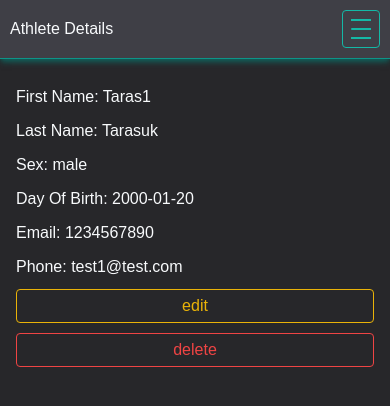
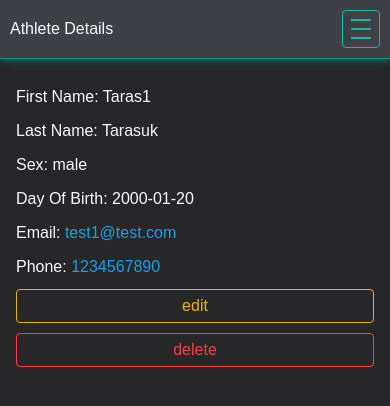
Before and after one commit to SportClubManager/front-vue, a Vue app: page /athletes/1 in a window 390 px wide. Shown: the top 406 px of the page. Built offline with nearby package versions, Linux system fonts and the light colour scheme; sample sign-in values are in the browser's storage.

Commit message:
clean code, implement deletion of athlete, implement interactive email and phone

```diff
--- a/src/components/PaginationComponent.vue
+++ b/src/components/PaginationComponent.vue
@@ -48,9 +48,6 @@ const props = defineProps({
 const emit = defineEmits(['pagechanged']);
 
 const startPage = computed(() => {
-    console.log('props.perPage', props.perPage);
-    console.log('props.totalPages', props.totalPages);
-    console.log('props.maxVisibleButtons', props.maxVisibleButtons);
     let sp = props.currentPage - Math.floor(props.perPage / 2);
 
     if (sp < 1) {
--- a/src/store/athletesStore.js
+++ b/src/store/athletesStore.js
@@ -11,16 +11,20 @@ export const useAthletesStore = defineStore('athleteStore', {
                 return state.athletes.slice(from, to);
             };
         },
-        findById: (state) => {
-            return (id) => {
-                return state.athletes.find(athlete => athlete.id == id);
-            };
-        },
+        findById: state => id => state.athletes.find(athlete => athlete.id === Number(id)),
     },
     actions: {
         add: (athlete) => {
             athlete.id = athletes.slice(-1) + 1;
             athletes.push(athlete);
         },
+
+        delete: (id) => {
+            const i = athletes.findIndex((athlete) => athlete.id === Number(id));
+
+            if (i > -1) {
+                athletes.splice(i, 1);
+            }
+        }
     },
 });
--- a/src/store/dummy/athletes.json
+++ b/src/store/dummy/athletes.json
@@ -5,8 +5,8 @@
         "lastName": "Tarasuk",
         "dob": "2000-01-20",
         "sex": "male",
-        "phone": "test1@test.com",
-        "email": "1234567890"
+        "phone": "1234567890",
+        "email": "test1@test.com"
     },
     {
         "id": 2,
@@ -14,8 +14,8 @@
         "lastName": "Danyluk",
         "dob": "1989-09-16",
         "sex": "male",
-        "phone": "test2@test.com",
-        "email": "1234567890"
+        "phone": "1234567890",
+        "email": "test2@test.com"
     },
     {
         "id": 3,
@@ -23,8 +23,8 @@
         "lastName": "Hanenko",
         "dob": "1999-03-28",
         "sex": "female",
-        "phone": "test3@test.com",
-        "email": "0987654321"
+        "phone": "0987654321",
+        "email": "test3@test.com"
     },
     {
         "id": 4,
@@ -32,8 +32,8 @@
         "lastName": "Hanenko",
         "dob": "1999-03-28",
         "sex": "female",
-        "phone": "test4@test.com",
-        "email": ""
+        "phone": "",
+        "email": "test4@test.com"
     },
     {
         "id": 5,
@@ -41,8 +41,8 @@
         "lastName": "Hanenko",
         "dob": "1999-03-28",
         "sex": "female",
-        "phone": "",
-        "email": "1234567890"
+        "phone": "1234567890",
+        "email": ""
     },
     {
         "id": 6,
@@ -365,8 +365,8 @@
         "lastName": "Hanenko",
         "dob": "1999-03-28",
         "sex": "female",
-        "phone": "test@test.com",
-        "email": ""
+        "phone": "",
+        "email": "test@test.com"
     },
     {
         "id": 41,
@@ -428,7 +428,7 @@
         "lastName": "Hanenko",
         "dob": "1999-03-28",
         "sex": "female",
-        "phone": "test47@test.com",
-        "email": "0987654321"
+        "phone": "0987654321",
+        "email": "test47@test.com"
     }
 ]
--- a/src/views/athletes/AddView.vue
+++ b/src/views/athletes/AddView.vue
@@ -26,7 +26,7 @@ const athletesStore = useAthletesStore();
 const firstName = ref('');
 const lastName = ref('');
 const sex = ref('');
-const dob = ref('');
+const dob = ref('2023-01-30');
 const email = ref('');
 const phone = ref('');
 
--- a/src/views/athletes/DetailsView.vue
+++ b/src/views/athletes/DetailsView.vue
@@ -4,20 +4,28 @@
         <p>Last Name: {{ athlete.lastName }}</p>
         <p>Sex: {{ athlete.sex }}</p>
         <p>Day Of Birth: {{ athlete.dob }}</p>
-        <p>Email: {{ athlete.email }}</p>
-        <p>Phone: {{ athlete.phone }}</p>
-        <button class="button button-warning w-full">edit</button>
-        <button class="button button-danger w-full">delete</button>
+        <p>Email: <a :href="'mailto:' + athlete.email" target="_blank">{{ athlete.email }}</a></p>
+        <p>Phone: <a :href="'tel:' + athlete.phone" target="_blank">{{ athlete.phone }}</a></p>
+        <button class="button button-warning w-full" >edit</button>
+        <button class="button button-danger w-full" @click="deleteAthlete">delete</button>
     </div>
 </template>
 
 <script setup>
 import { ref } from 'vue';
 import { useAthletesStore } from '@/store/athletesStore';
+import router from '@/router';
 
 const athletesStore = useAthletesStore();
-const props = defineProps(["id"]);
+const props = defineProps(['id']);
 const athlete = ref(athletesStore.findById(props.id));
+
+const deleteAthlete = () => {
+    if (confirm(`Do you really want to delete athlete ${athlete.value.firstName} ${athlete.value.lastName}?`)) {
+        athletesStore.delete(props.id);
+        router.push({name: 'athletes'})
+    }
+}
 </script>
 
 <style scoped>
```
